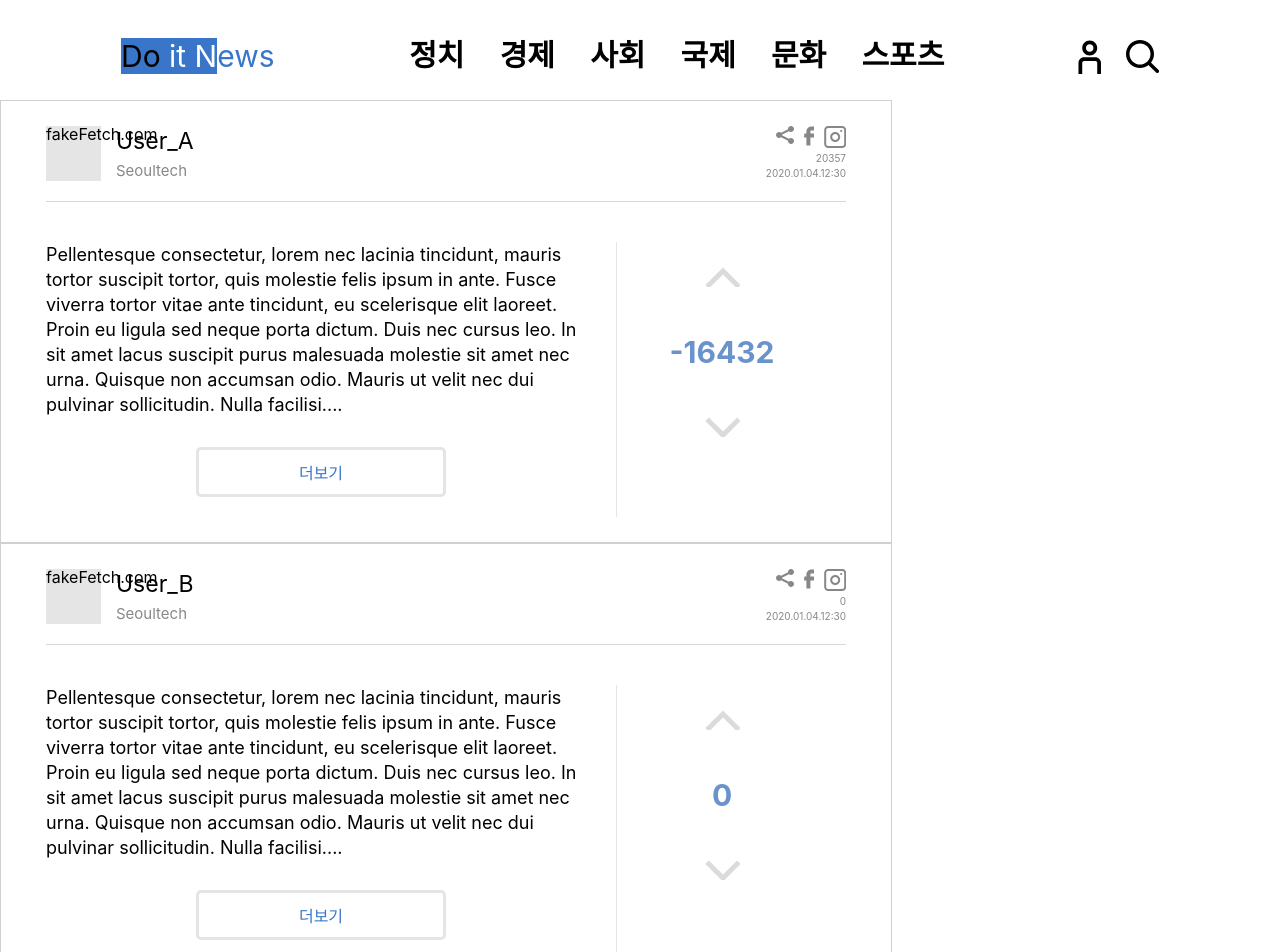
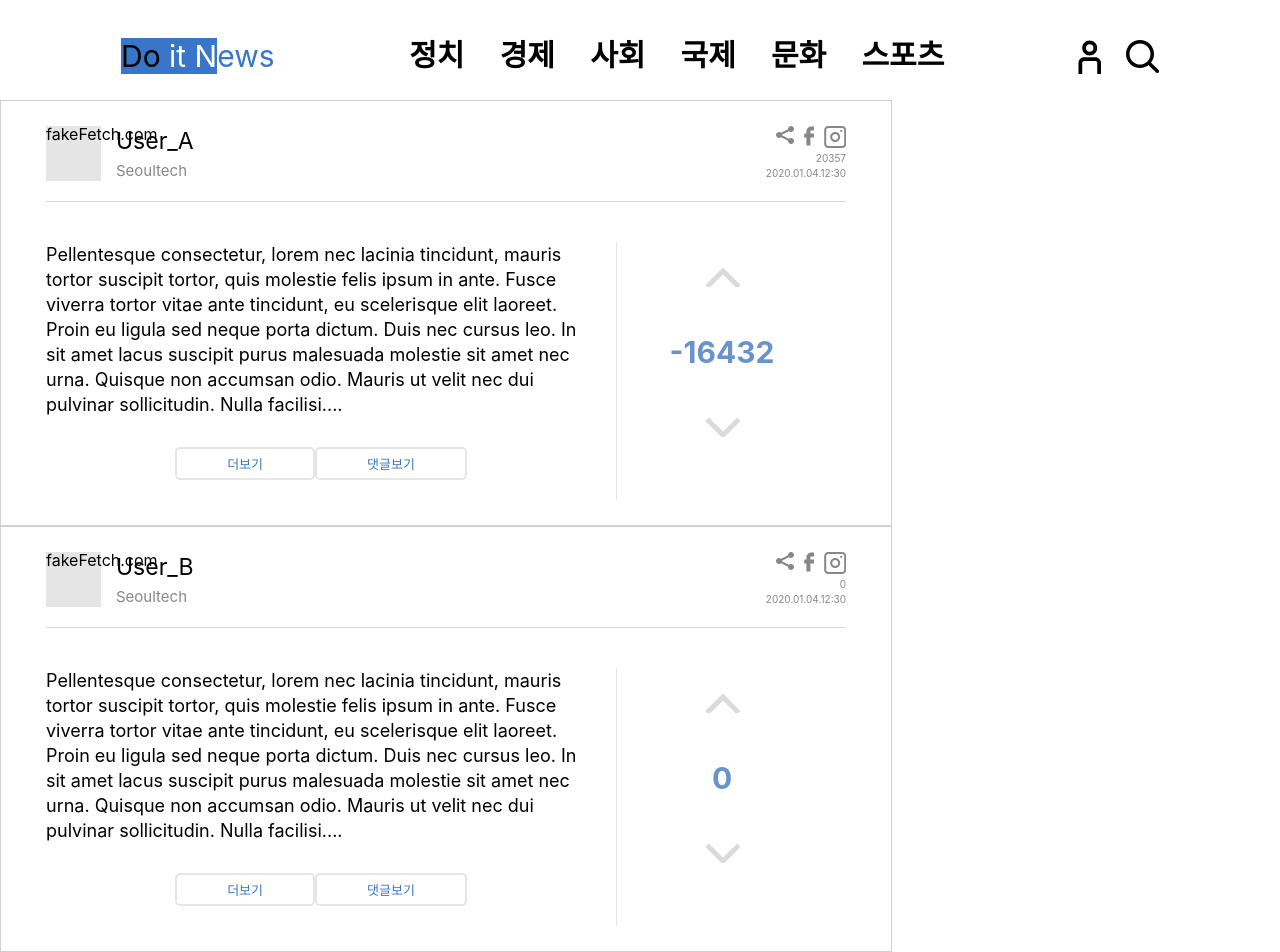
Before and after one commit to DINTeam/do-it-news-web-front, a Next.js app: page / in a window 1280 px wide. Shown: the top 952 px of the page. Built offline with nearby package versions, Linux system fonts and the light colour scheme.

Commit message:
[fix] card 컴포넌트에 comment 컴포넌트 추가

```diff
--- a/components/card/contents/index.js
+++ b/components/card/contents/index.js
@@ -3,6 +3,7 @@ import PropTypes from 'prop-types';
 import Button from '../../button';
 
 import styles from './contents.module.css';
+import CommentList from '../../commentList';
 
 const textLengthOverCut = (txt, img) => {
   let text = txt;
@@ -28,16 +29,38 @@ const Contents = props => {
   const { content, newsImg } = props;
   const shortText = textLengthOverCut(`${content}`, `${newsImg}`);
   const [text, setText] = useState(`${shortText}`);
-  const [value, setValue] = useState('더보기');
+  const [moreValue, setMoreValue] = useState('더보기');
+  const [showComment, setShowComment] = useState(false);
+  const [commentValue, setCommentValue] = useState('댓글보기');
 
-  const onClickBtn = () => {
+  const commentList = [
+    { userName: 'User_A', userId: 'A_Id', comment: 'commentA', date: '2020' },
+    { userName: 'User_B', userId: 'B_Id', comment: 'commentB', date: '2020' },
+    { userName: 'User_C', userId: 'C_Id', comment: 'commentC', date: '2020' },
+    { userName: 'User_A', userId: 'A_Id', comment: 'commentA', date: '2020' },
+    { userName: 'User_B', userId: 'B_Id', comment: 'commentB', date: '2020' },
+    { userName: 'User_C', userId: 'C_Id', comment: 'commentC', date: '2020' },
+  ];
+
+  const moreBtn = () => {
     if (text === content) {
       setText(textLengthOverCut(text, `${newsImg}`));
-      setValue('더보기');
+      setMoreValue('더보기');
     }
     if (!(text === content)) {
       setText(content);
-      setValue('접기');
+      setMoreValue('접기');
+    }
+  };
+
+  const commentBtn = () => {
+    if (commentList.length === 0) setCommentValue('댓글 없음');
+    else if (showComment === true) {
+      setShowComment(false);
+      setCommentValue('댓글 보기');
+    } else {
+      setShowComment(true);
+      setCommentValue('댓글 닫기');
     }
   };
 
@@ -46,13 +69,27 @@ const Contents = props => {
       <div className={`${styles.content}`}>{`${text}`}</div>
       <div className={`${styles.moreBtn}`}>
         <Button
-          value={`${value}`}
+          size="small"
+          value={moreValue}
           color="secondary"
           onClick={() => {
-            onClickBtn();
+            moreBtn();
+          }}
+        />
+        <Button
+          size="small"
+          value={commentValue}
+          color="secondary"
+          onClick={() => {
+            commentBtn();
           }}
         />
       </div>
+      {showComment === true ? (
+        <div className={`${styles.commentList}`}>
+          <CommentList commentList={commentList} />
+        </div>
+      ) : null}
     </div>
   );
 };
--- a/components/commentList/index.js
+++ b/components/commentList/index.js
@@ -1,14 +1,28 @@
+import React, { useState } from 'react';
 import PropTypes from 'prop-types';
 import Comment from './comment';
 
 import styles from './commentList.module.css';
+import Button from '../button';
 
 const CommentList = props => {
   const { commentList } = props;
+  const [maxItems, setMaxItems] = useState(5);
+  const [moreValue, setMoreValue] = useState('댓글 더보기');
+
+  const moreBtn = () => {
+    if (maxItems > 5) {
+      setMaxItems(5);
+      setMoreValue('댓글 더보기');
+    } else {
+      setMaxItems(commentList.length);
+      setMoreValue('댓글 접기');
+    }
+  };
 
   return (
     <div className={`${styles.commentList} ${commentList}`}>
-      {commentList.map(comment => (
+      {commentList.slice(0, maxItems).map(comment => (
         <Comment
           // key는 commentId로 바꿀 예정
           key={Math.floor(Math.random() * 1000000)}
@@ -18,6 +32,14 @@ const CommentList = props => {
           date={comment.date}
         />
       ))}
+      <div className={`${styles.moreBtn}`}>
+        <Button
+          size="small"
+          value={moreValue}
+          color="secondary"
+          onClick={moreBtn}
+        />
+      </div>
     </div>
   );
 };
```
